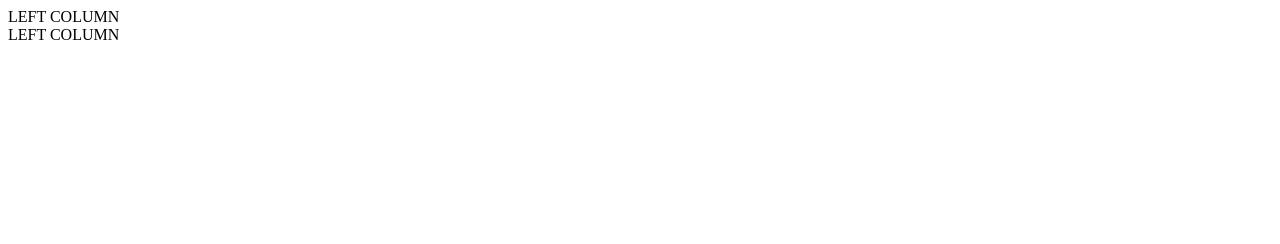
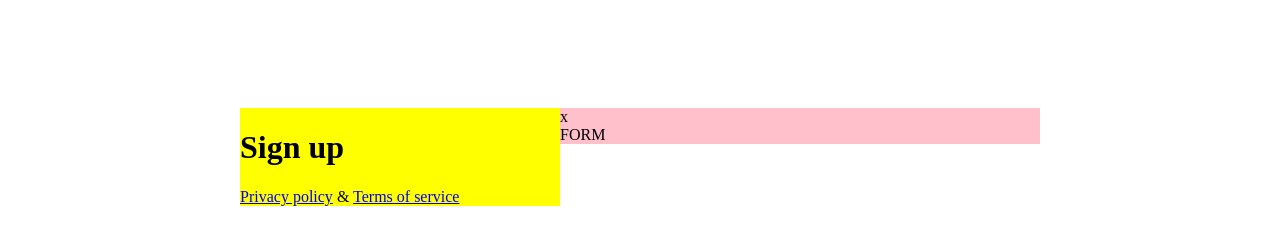
Before and after one commit to domsau-dev/sign-up, a plain HTML site: page index.html in a window 1280 px wide. Drawn offline with Linux system fonts and the light colour scheme.

Commit message:
Basic structure #1

```diff
--- a/css/main.css
+++ b/css/main.css
@@ -4,9 +4,41 @@ body {
 main {
     display: inline-block;
     width: 800px;
+    margin-top: 100px;
+    margin-left: calc(50% - 400px);
+}
+
+.left-column {
+    width: 40%;
+    float: left;
+    background-color: yellow;
+}
+
+.bottom-links {
+}
+
+.bottom-links > a {
 
 }
 
-div {
+.bottom-links > span {
 
 }
+
+.main-title {
+
+}
+
+.right-column {
+    width: 60%;
+    float: left;
+    background-color: pink;
+}
+
+.close {
+
+}
+
+.form {
+
+}
--- a/index.html
+++ b/index.html
@@ -9,11 +9,19 @@
 </head>
 <body>
     <main>
-        <div>
-            LEFT COLUMN
+        <div class="left-column">
+            <h1 class="main-title">Sign up</h1>
+            <div class="bottom-links">
+                <a href="#">Privacy policy</a>
+                <span>&amp;</span>
+                <a href="#">Terms of service</a>
+            </div>
         </div>
-        <div>
-            LEFT COLUMN
+        <div class="right-column">
+            <div class="close">x</div>
+            <form class="form">
+                FORM
+            </form>
         </div>
     </main>
 </body>
```
